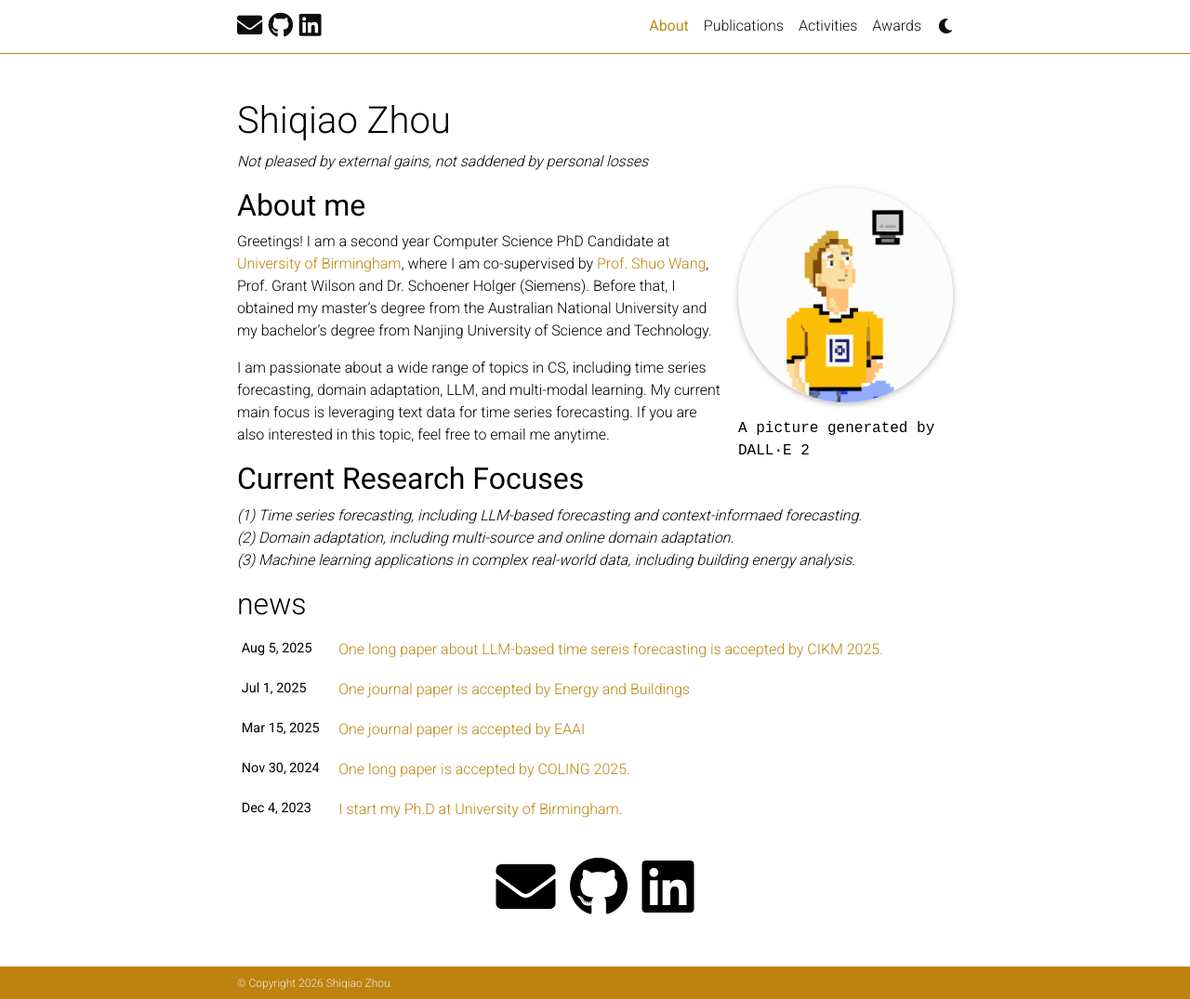
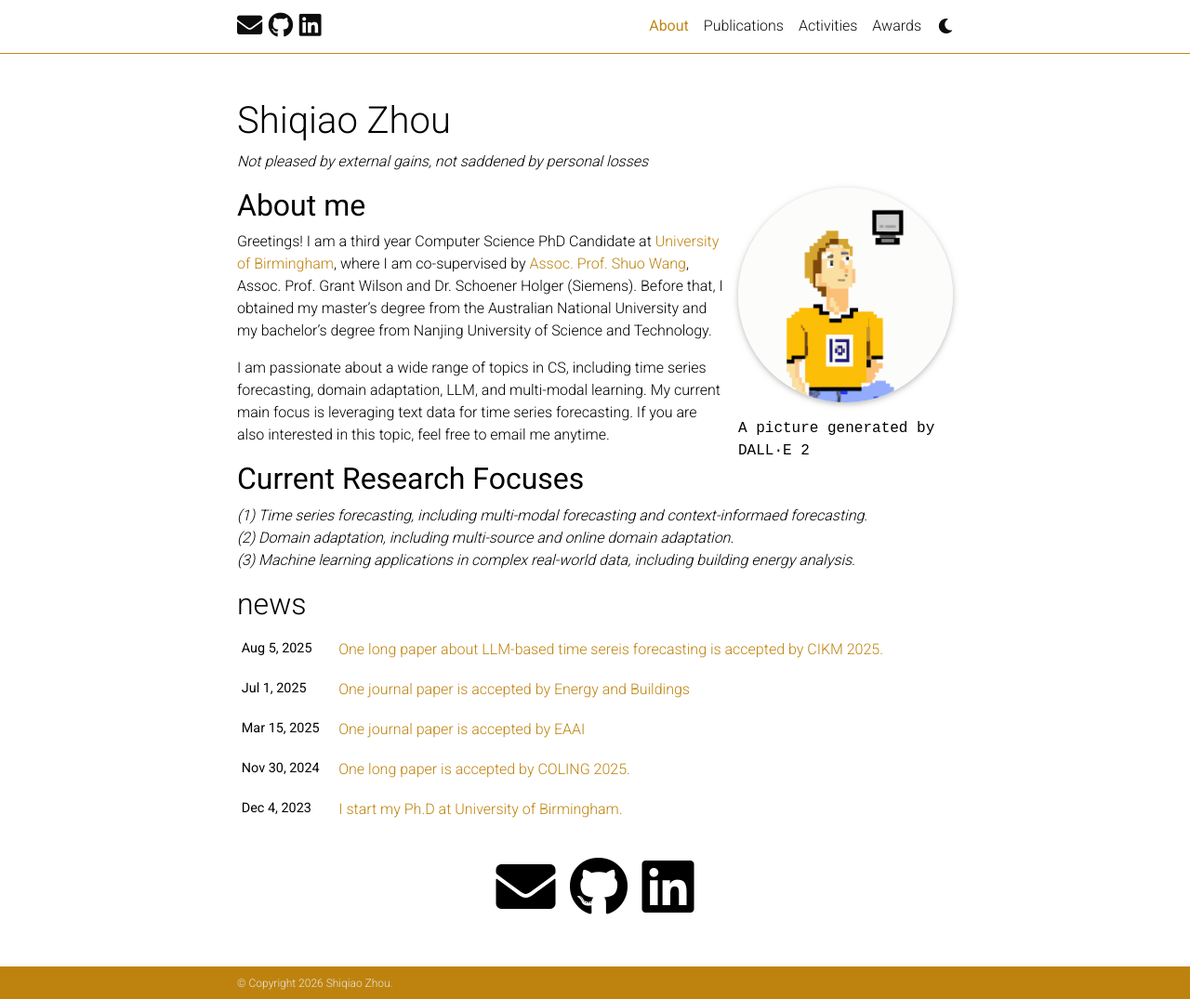
Before and after one commit to ShiqiaoZhou/ShiqiaoZhou.github.io, a Jekyll site: the page built from _pages/about.md, in a window 1280 px wide and 1075 px high. Shown: the whole window at 93% size. Built offline with Jekyll 4.4.1, drawn with Linux system fonts in a browser that asks for light colours; full-size pictures stand in for the smaller copies a plugin makes; comment, search, counter and statistics services are not loaded; a style sheet for code colours, icons or effects is not loaded; some of the changed lines change nothing that is shown.

Commit message:
update about

```diff
--- a/_pages/about.md
+++ b/_pages/about.md
@@ -15,21 +15,15 @@ selected_papers: false # includes a list of papers marked as "selected={true}"
 social: true  # includes social icons at the bottom of the page
 ---
 
-<!-- <h2 style="font-weight: bolder">About me</h2>
-Greetings! I am a first year Computer Science PhD student at [University of Birmingham](https://www.birmingham.ac.uk/), where I am co-supervised by [Prof. Shuo Wang](https://phd-shuowang.weebly.com/), Prof. Grant Wilson and Dr. Schoener Holger. Before that, I graduated from the [Australian National University](https://https://www.anu.edu.au/) with Master of Computing in 2022, advised by [Dr. Melina Vidoni](https://melvidoni.rbind.io/#about). I received my B.Eng. in Mechanical Engineering from the [Nanjing University of Science and Technology](https://english.njust.edu.cn/) in 2019, advised by Dr. Jun Han and Dr. Yi Ou.
-
-
-I am passionate about a wide range of topics in CS, including both method development and applications. My current focuses are on (1) machine learning topics, such as domain/model adaptation, transfer learning. (2) data stream topics, such as data uncertainty, online learning. (3) machine learning application in complex real-world data (e.g., time series, text, building, mechanical structure). 20240802 version -->
-
 <h2 style="font-weight: bolder">About me</h2>
-Greetings! I am a second year Computer Science PhD Candidate at [University of Birmingham](https://www.birmingham.ac.uk/), where I am co-supervised by [Prof. Shuo Wang](https://phd-shuowang.weebly.com/), Prof. Grant Wilson and Dr. Schoener Holger (Siemens). Before that, I obtained my master’s degree from the Australian National University and my bachelor’s degree from Nanjing University of Science and Technology.
+Greetings! I am a third year Computer Science PhD Candidate at [University of Birmingham](https://www.birmingham.ac.uk/), where I am co-supervised by [Assoc. Prof. Shuo Wang](https://phd-shuowang.weebly.com/), Assoc. Prof. Grant Wilson and Dr. Schoener Holger (Siemens). Before that, I obtained my master’s degree from the Australian National University and my bachelor’s degree from Nanjing University of Science and Technology.
 
 
 I am passionate about a wide range of topics in CS, including time series forecasting, domain adaptation, LLM, and multi-modal learning. My current main focus is leveraging text data for time series forecasting. If you are also interested in this topic, feel free to email me anytime.
 
 
 <h2 style="font-weight: bolder">Current Research Focuses</h2>
-<i>(1) Time series forecasting, including LLM-based forecasting and context-informaed forecasting.</i><br>
+<i>(1) Time series forecasting, including multi-modal forecasting and context-informaed forecasting.</i><br>
 <i>(2) Domain adaptation, including multi-source and online domain adaptation.</i><br>
 <i>(3) Machine learning applications in complex real-world data, including building energy analysis.</i>
 
```
